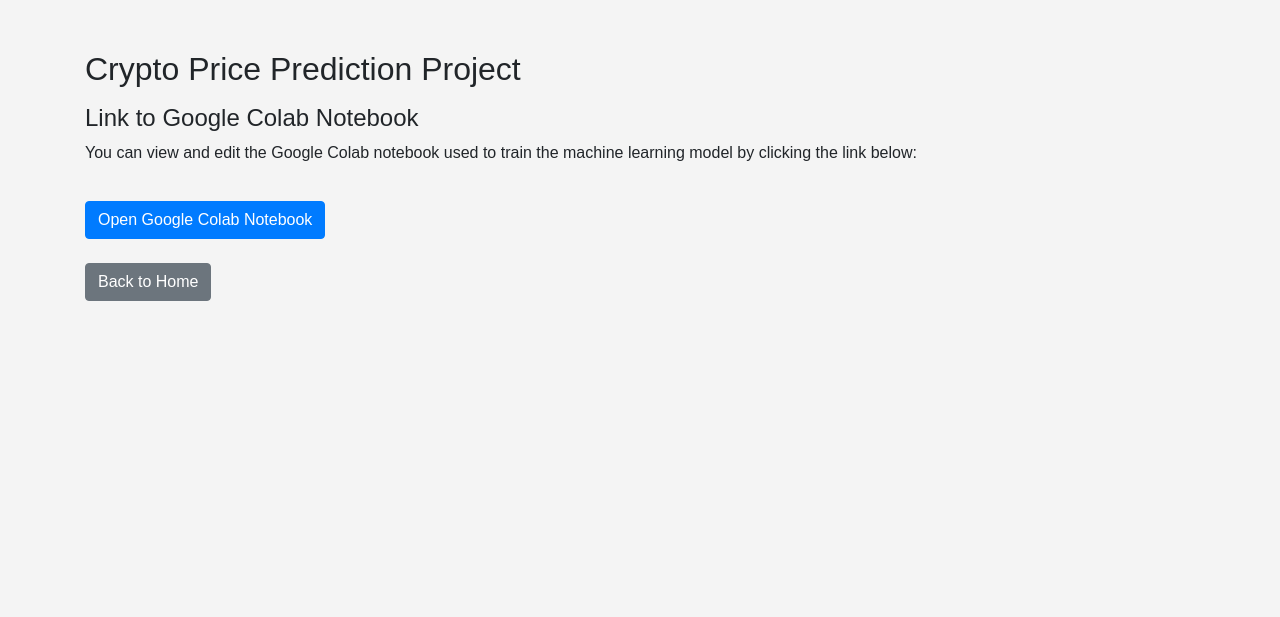
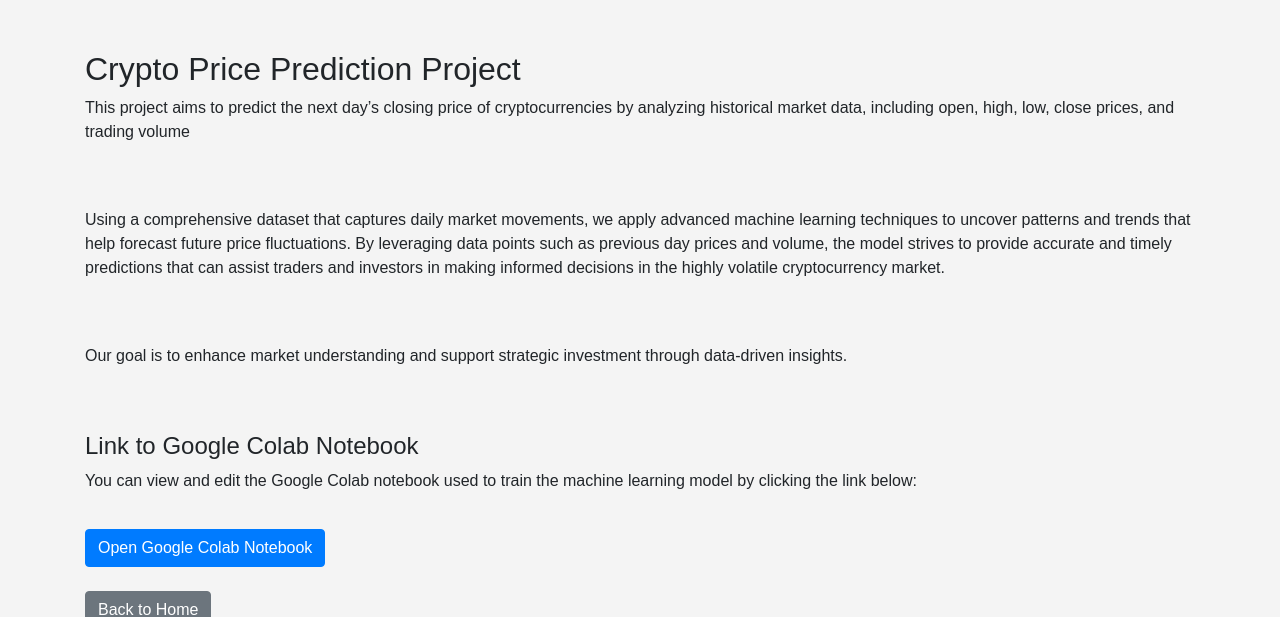
Before and after one commit to simran200719/COINSIGHT-AI, a Flask app: template templates/about.html in a window 1280 px wide. Shown: the top 617 px of the page. Run offline with Flask 3, Linux system fonts and the light colour scheme; the template is opened without the code that fills it, so the values that code supplies are empty; parts of the project's set-up code (start-up, migrations or seed data) failed here and were passed over; some libraries are stand-ins or nearby versions.

Commit message:
Update templates/about.html

```diff
--- a/templates/about.html
+++ b/templates/about.html
@@ -26,7 +26,10 @@
         <h2 class="mt-5">Crypto Price Prediction Project</h2>
 
         <div class="project-description">
-            <p>
+            <p>This project aims to predict the next day’s closing price of cryptocurrencies by analyzing historical market data, including open, high, low, close prices, and trading volume</p><br><br>
+          <p>Using a comprehensive dataset that captures daily market movements, we apply advanced machine learning techniques to uncover patterns and trends that help forecast future price fluctuations.
+            By leveraging data points such as previous day prices and volume, the model strives to provide accurate and timely predictions that can assist traders and investors in making informed decisions in the highly volatile cryptocurrency market.</p><br><br>
+            <p>Our goal is to enhance market understanding and support strategic investment through data-driven insights.</p><br><br>
 
         <h4>Link to Google Colab Notebook</h4>
         <p>You can view and edit the Google Colab notebook used to train the machine learning model by clicking the link below:</p>
```
